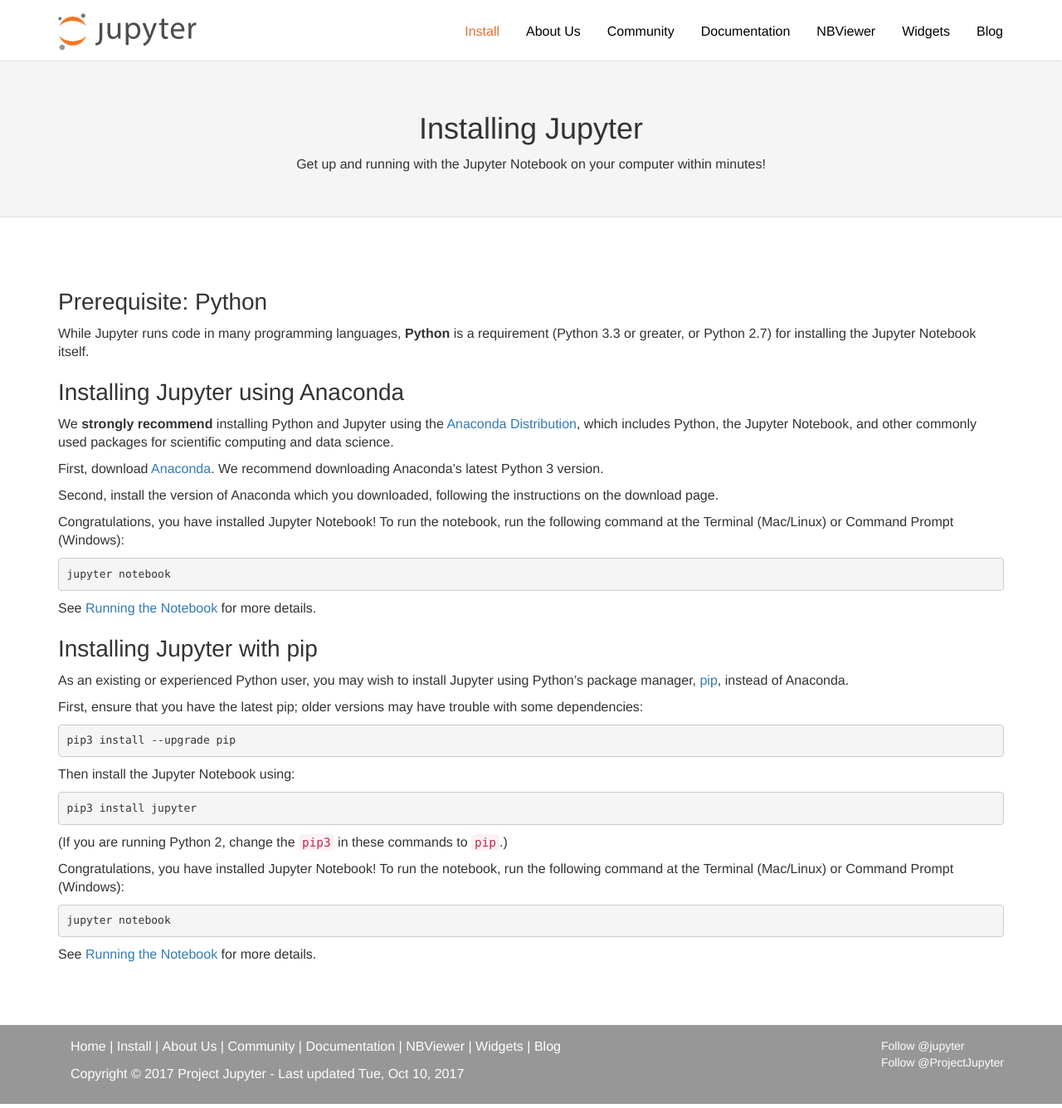
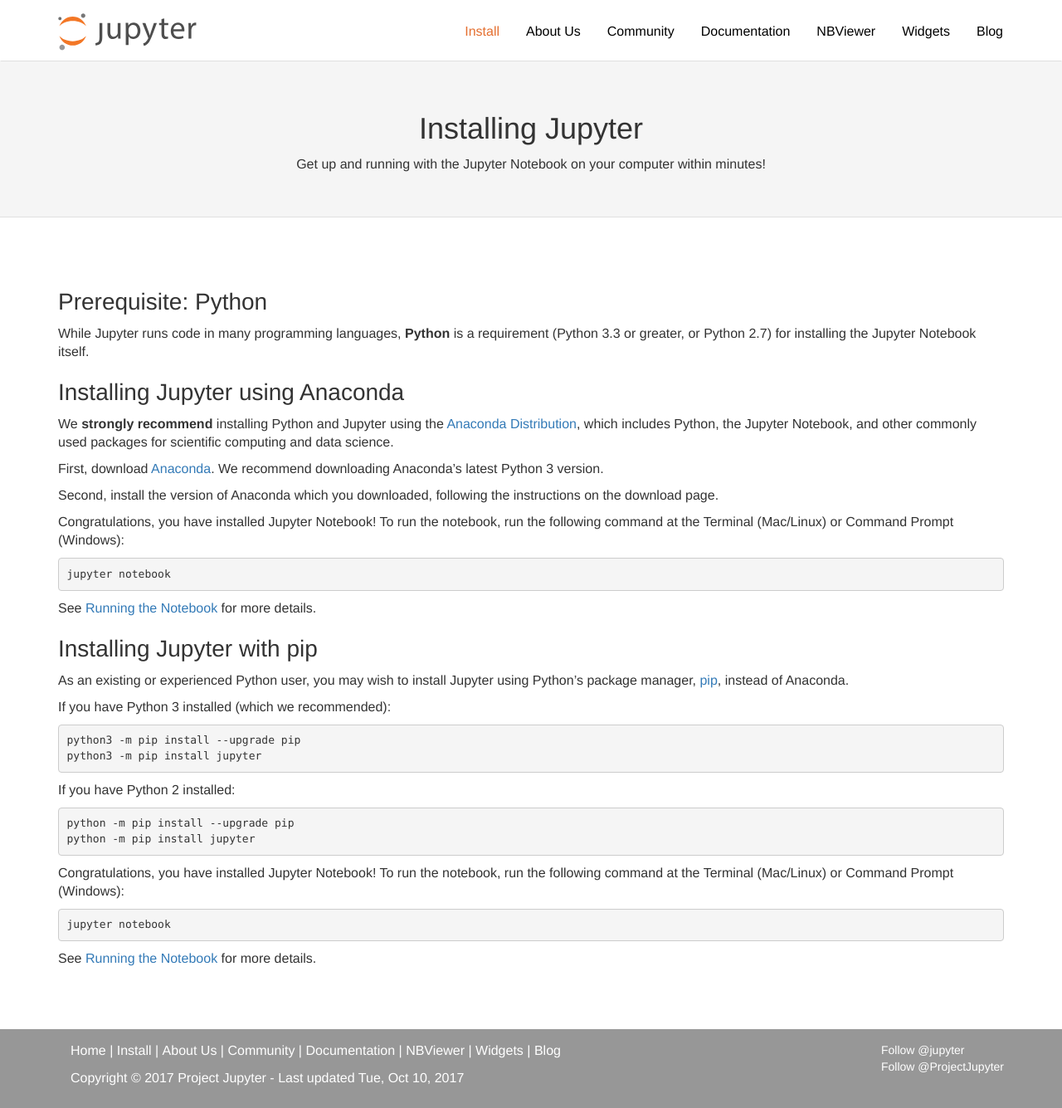
Before and after one commit to jupyter/jupyter.github.io, a Jekyll site: the page built from install.html, in a window 1280 px wide and 1335 px high. Shown: the whole window at 83% size. Built offline with Jekyll 4.4.1, drawn with Linux system fonts in a browser that asks for light colours; comment, search, counter and statistics services are not loaded.

Commit message:
Review comments addressed.

```diff
--- a/documentation.html
+++ b/documentation.html
@@ -157,8 +157,6 @@
                     <ul>
                       <li><a href="http://jupyter-client.readthedocs.io/en/latest/">Jupyter Client</a></li>
                       <li><a href="http://jupyter-core.readthedocs.io/en/latest/">Jupyter Core</a></li>
-
-                      <li><a href="https://github.com/jupyter/jupyter-sphinx-theme">Jupyter Sphinx Theme</a></li>
                       <li><a href="http://jupyter-alabaster-theme.readthedocs.io/en/latest/">Jupyter Alabaster Theme</a></li>
                     </ul>
                   </div>
--- a/install.html
+++ b/install.html
@@ -38,11 +38,16 @@
                 <p>As an existing or experienced Python user, you may wish to install Jupyter using Python’s package manager,
                     <a href="https://jupyter.readthedocs.io/en/latest/glossary.html#term-pip">pip</a>, instead of Anaconda.
                 </p>
-                <p>First, ensure that you have the latest pip; older versions may have trouble with some dependencies:</p>
-                {% highlight bash %}pip3 install --upgrade pip{% endhighlight %}
-                <p>Then install the Jupyter Notebook using:</p>
-                {% highlight bash %}pip3 install jupyter{% endhighlight %}
-                <p>(If you are running Python 2, change the <code>pip3</code> in these commands to <code>pip</code>.)</p>
+                <p>
+                    If you have Python 3 installed (which we recommended):
+                    {% highlight bash %}python3 -m pip install --upgrade pip
+python3 -m pip install jupyter{% endhighlight %}
+                </p>
+                <p>
+                    If you have Python 2 installed:
+                    {% highlight bash %}python -m pip install --upgrade pip
+python -m pip install jupyter{% endhighlight %}
+                </p>
                 <p>Congratulations, you have installed Jupyter Notebook! To run the notebook, run the following command at
                         the Terminal (Mac/Linux) or Command Prompt (Windows): {% highlight bash %}jupyter notebook{% endhighlight %}
                 <p>
```
Also changed, not shown: other parts of documentation.html (+1 -1 lines).
